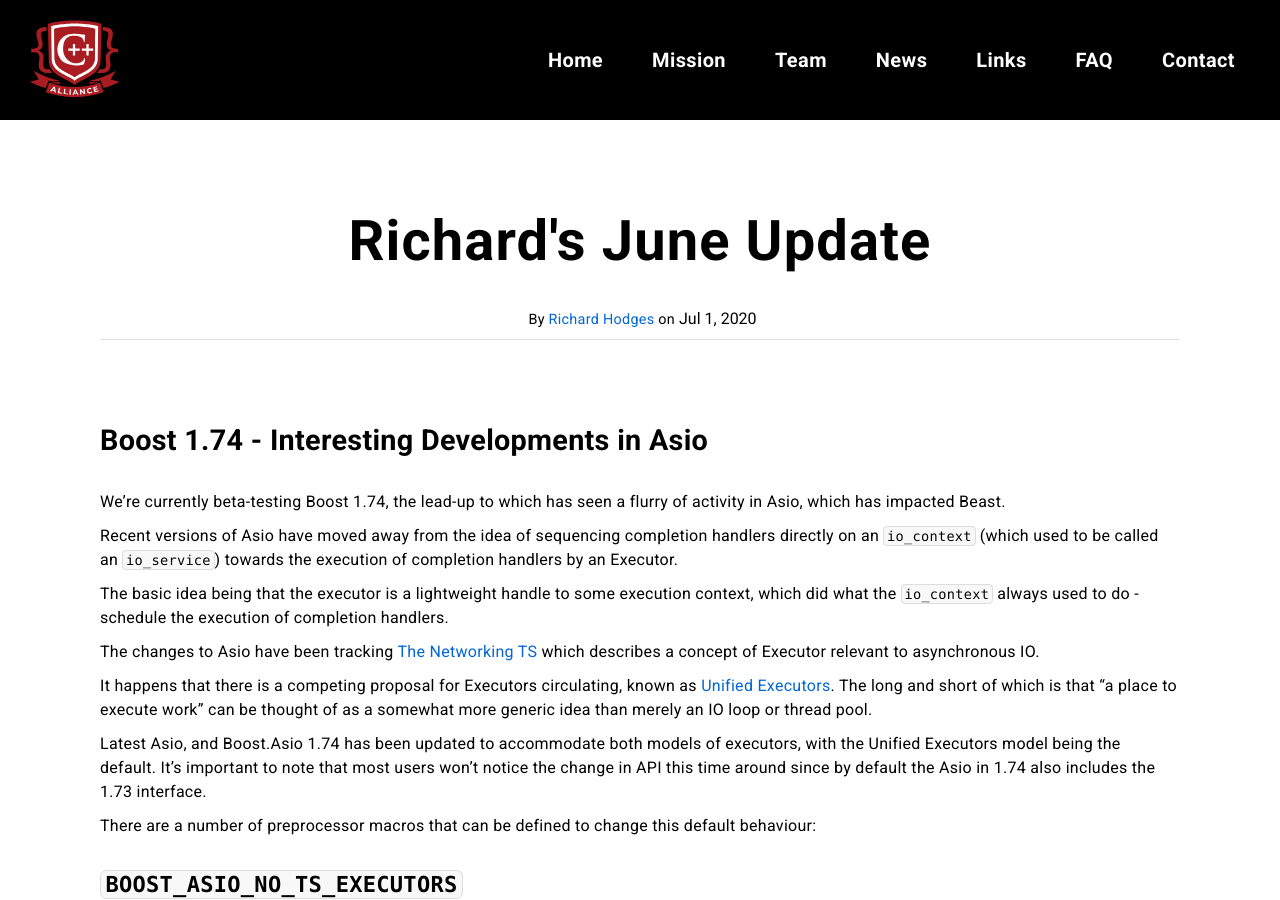
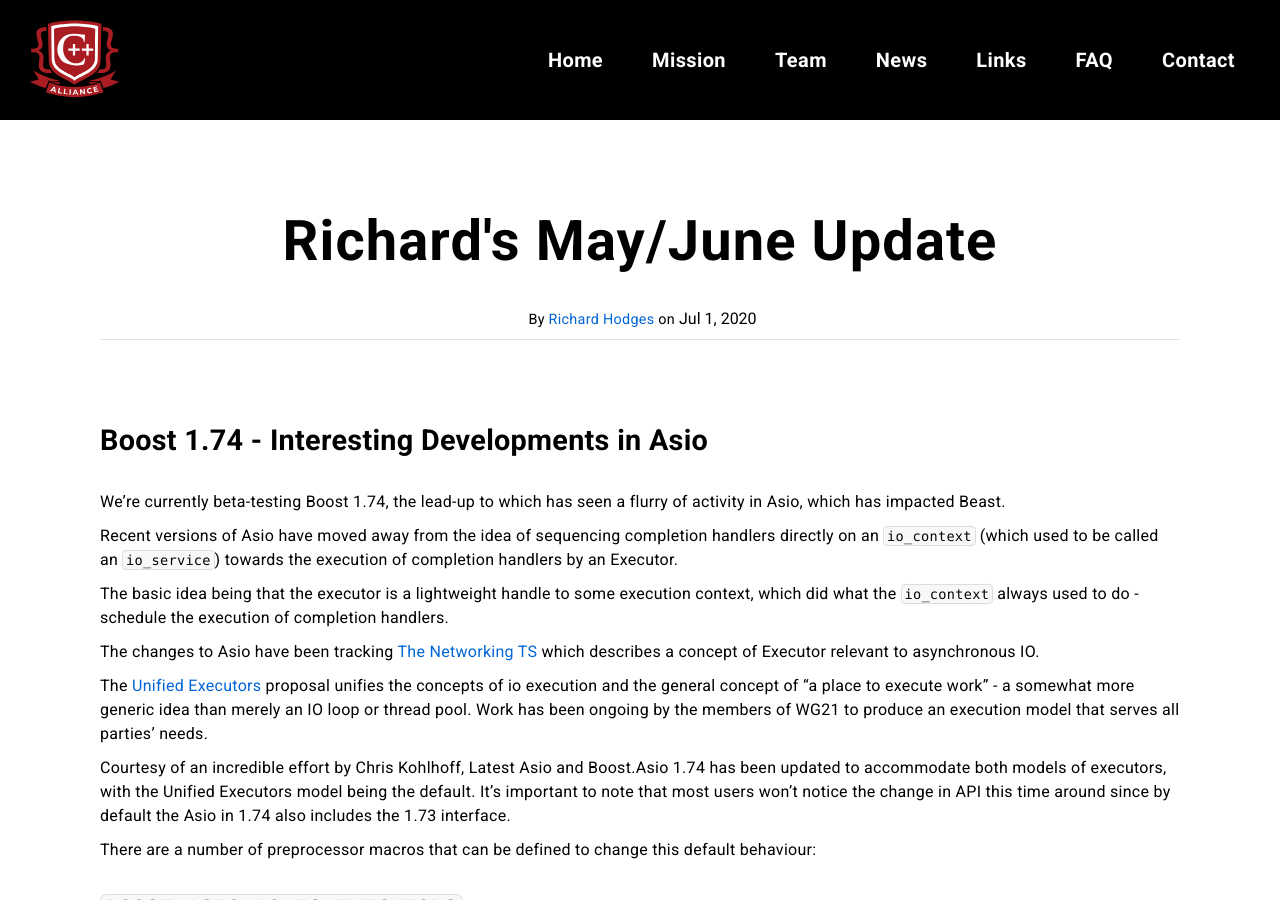
Before and after one commit to unecigarettewm/cppa-www, a Jekyll site: the page built from _posts/2020-06-31-RichardsJuneUpdate.md, in a window 1280 px wide and 900 px high. Built offline with Jekyll 4.4.1, drawn with Linux system fonts in a browser that asks for light colours; comment, search, counter and statistics services are not loaded; some of the changed text lies outside the part shown.

Commit message:
Apply errata to June update to better represent evolution of Unified Executors: Change title to May/June update

```diff
--- a/_posts/2020-06-31-RichardsJuneUpdate.md
+++ b/_posts/2020-06-31-RichardsJuneUpdate.md
@@ -2,7 +2,7 @@
 layout: post
 nav-class: dark
 categories: richard
-title: Richard's June Update
+title: Richard's May/June Update
 author-id: richard
 ---
 
@@ -21,14 +21,14 @@ The changes to Asio have been tracking
 [The Networking TS](http://www.open-std.org/jtc1/sc22/wg21/docs/papers/2018/n4771.pdf) which describes a concept
 of Executor relevant to asynchronous IO.
 
-It happens that there is a competing proposal for Executors circulating, known as
-[Unified Executors](http://www.open-std.org/jtc1/sc22/wg21/docs/papers/2019/p0443r11.html). The long and short of which
-is that "a place to execute work" can be thought of as a somewhat more generic idea than merely an IO loop or thread
-pool.
+The [Unified Executors](http://www.open-std.org/jtc1/sc22/wg21/docs/papers/2019/p0443r11.html) proposal unifies the
+concepts of io execution and the general concept of "a place to execute work" - a somewhat more generic idea than merely
+an IO loop or thread pool. Work has been ongoing by the members of WG21 to produce an execution model that
+serves all parties' needs.
 
-Latest Asio, and Boost.Asio 1.74 has been updated to accommodate both models of executors, with the Unified Executors
-model being the default. It's important to note that most users won't notice the change in API this time around since
-by default the Asio in 1.74 also includes the 1.73 interface.
+Courtesy of an incredible effort by Chris Kohlhoff, Latest Asio and Boost.Asio 1.74 has been updated to accommodate both
+models of executors, with the Unified Executors model being the default. It's important to note that most users won't
+notice the change in API this time around since by default the Asio in 1.74 also includes the 1.73 interface.
 
 There are a number of preprocessor macros that can be defined to change this default behaviour:
 
```
